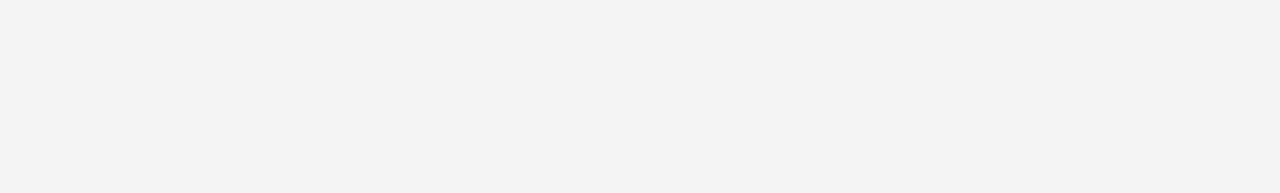
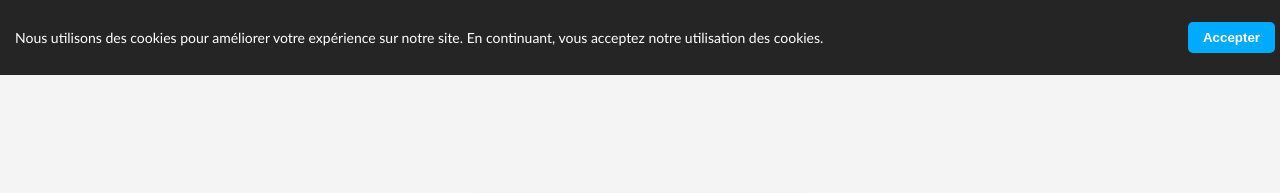
Before and after one commit to jymax4rl/justiceRepo, a plain HTML site: page index.html in a window 1280 px wide. Shown: the top 193 px of the page. Drawn offline with Linux system fonts and the light colour scheme.

Commit message:
added a cookie banner

```diff
--- a/index.html
+++ b/index.html
@@ -10,6 +10,21 @@
     </style>
 </head>
 <body>
+    <div class="cookie-banner" id="cookieBanner">
+        <p>Nous utilisons des cookies pour améliorer votre expérience sur notre site. En continuant, vous acceptez notre utilisation des cookies.</p>
+        <button id="acceptCookies">Accepter</button>
+    </div>
+    <script>
+        document.getElementById("acceptCookies").addEventListener("click", function() {
+            document.getElementById("cookieBanner").style.display = "none";
+            localStorage.setItem("cookiesAccepted", "true");
+        });
+
+        if (localStorage.getItem("cookiesAccepted")) {
+            document.getElementById("cookieBanner").style.display = "none";
+        }
+    </script>
+
     <div class="loginWrapper">
         <div class="logo">
             <img src="image.png" alt="Optimum Automotive Logo">
--- a/styles.css
+++ b/styles.css
@@ -78,3 +78,34 @@ align-items: center;
     border-radius: 5px;
     cursor: pointer;
 }
+
+.cookie-banner {
+    position: fixed;
+    top: 0;
+    left: 0;
+    width: 100%;
+    background-color: rgba(0, 0, 0, 0.85);
+    color: white;
+    text-align: center;
+    padding: 15px;
+    font-size: 14px;
+    display: flex;
+    justify-content: space-between;
+    align-items: center;
+}
+
+.cookie-banner button {
+    background: #00aaff;
+    color: white;
+    border: none;
+    padding: 8px 15px;
+    margin-left: 15px;
+    margin-right: 20px;
+    border-radius: 5px;
+    cursor: pointer;
+    font-weight: bold;
+}
+
+.cookie-banner button:hover {
+    background: #0088cc;
+}
```
